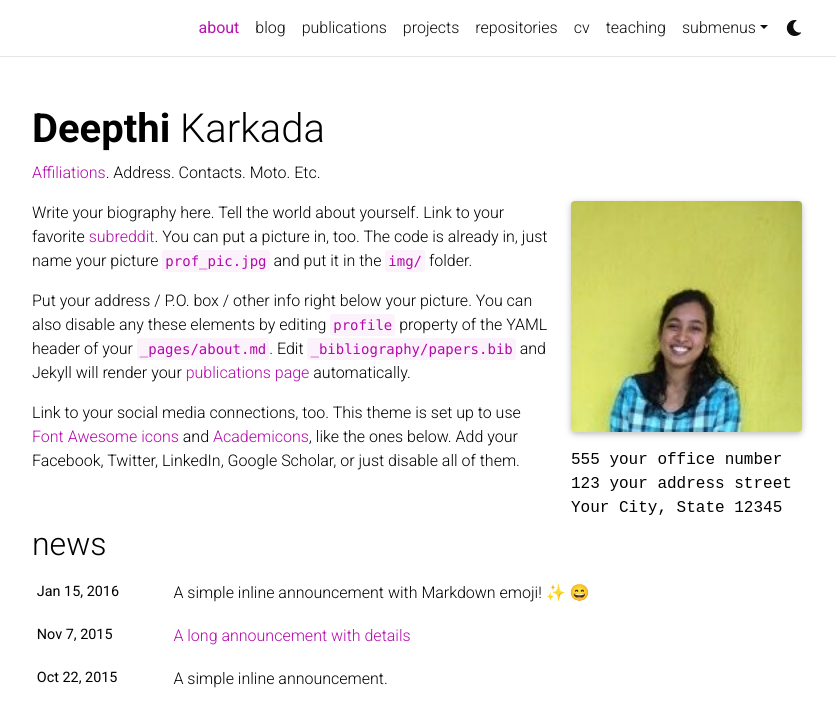
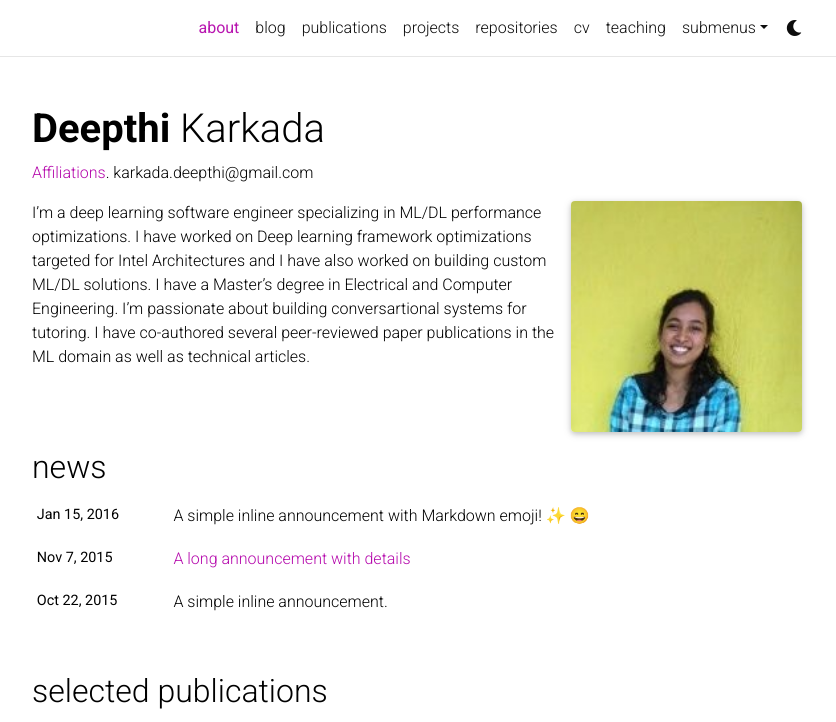
Before and after one commit to deepkarkada/deepkarkada.github.io, a Jekyll site: the page built from _pages/about.md, in a window 1280 px wide and 1089 px high, cut to the strip 0-722 px from the top of the window. Shown: the whole strip, without its empty margins (223-1059 px from the left). Built offline with Jekyll 4.4.1, drawn with Linux system fonts in a browser that asks for light colours; full-size pictures stand in for the smaller copies a plugin makes; emoji names are drawn with the system emoji font; comment, search, counter and statistics services are not loaded; a style sheet for code colours, icons or effects is not loaded.

Commit message:
Changes to about

```diff
--- a/_pages/about.md
+++ b/_pages/about.md
@@ -2,24 +2,28 @@
 layout: about
 title: about
 permalink: /
-subtitle: <a href='#'>Affiliations</a>. Address. Contacts. Moto. Etc.
+#subtitle: <a href='#'>Affiliations</a>. Address. Contacts. Moto. Etc.
+subtitle: <a href='#'>Affiliations</a>. karkada.deepthi@gmail.com
 
 profile:
   align: right
   image: prof_pic.jpg
   image_circular: false # crops the image to make it circular
-  address: >
-    <p>555 your office number</p>
-    <p>123 your address street</p>
-    <p>Your City, State 12345</p>
+  #address: >
+  #  <p>555 your office number</p>
+  #  <p>123 your address street</p>
+  #  <p>Your City, State 12345</p>
 
 news: true  # includes a list of news items
 selected_papers: true # includes a list of papers marked as "selected={true}"
 social: true  # includes social icons at the bottom of the page
+
+
+# Write your biography here. Tell the world about yourself. Link to your favorite [subreddit](http://reddit.com). You can put a picture in, too. The code is already in, just name your picture `prof_pic.jpg` and put it in the `img/` folder.
+
+# Put your address / P.O. box / other info right below your picture. You can also disable any these elements by editing `profile` property of the YAML header of your `_pages/about.md`. Edit `_bibliography/papers.bib` and Jekyll will render your [publications page](/al-folio/publications/) automatically.
+
+# Link to your social media connections, too. This theme is set up to use [Font Awesome icons](http://fortawesome.github.io/Font-Awesome/) and [Academicons](https://jpswalsh.github.io/academicons/), like the ones below. Add your Facebook, Twitter, LinkedIn, Google Scholar, or just disable all of them.
+
 ---
-
-Write your biography here. Tell the world about yourself. Link to your favorite [subreddit](http://reddit.com). You can put a picture in, too. The code is already in, just name your picture `prof_pic.jpg` and put it in the `img/` folder.
-
-Put your address / P.O. box / other info right below your picture. You can also disable any these elements by editing `profile` property of the YAML header of your `_pages/about.md`. Edit `_bibliography/papers.bib` and Jekyll will render your [publications page](/al-folio/publications/) automatically.
-
-Link to your social media connections, too. This theme is set up to use [Font Awesome icons](http://fortawesome.github.io/Font-Awesome/) and [Academicons](https://jpswalsh.github.io/academicons/), like the ones below. Add your Facebook, Twitter, LinkedIn, Google Scholar, or just disable all of them.
+I'm a deep learning software engineer specializing in ML/DL performance optimizations. I have worked on Deep learning framework optimizations targeted for Intel Architectures and I have also worked on building custom ML/DL solutions. I have a Master's degree in Electrical and Computer Engineering. I'm passionate about building conversartional systems for tutoring. I have co-authored several peer-reviewed paper publications in the ML domain as well as technical articles.
```
